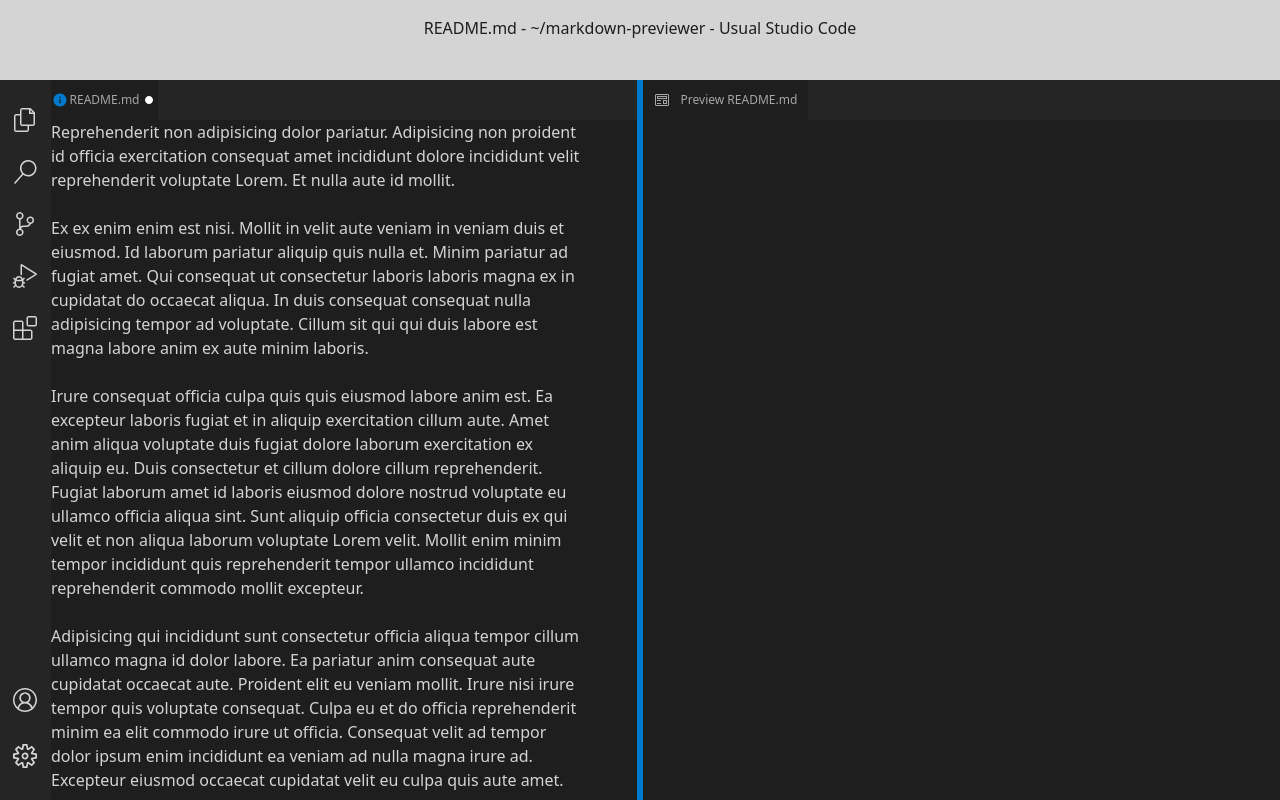
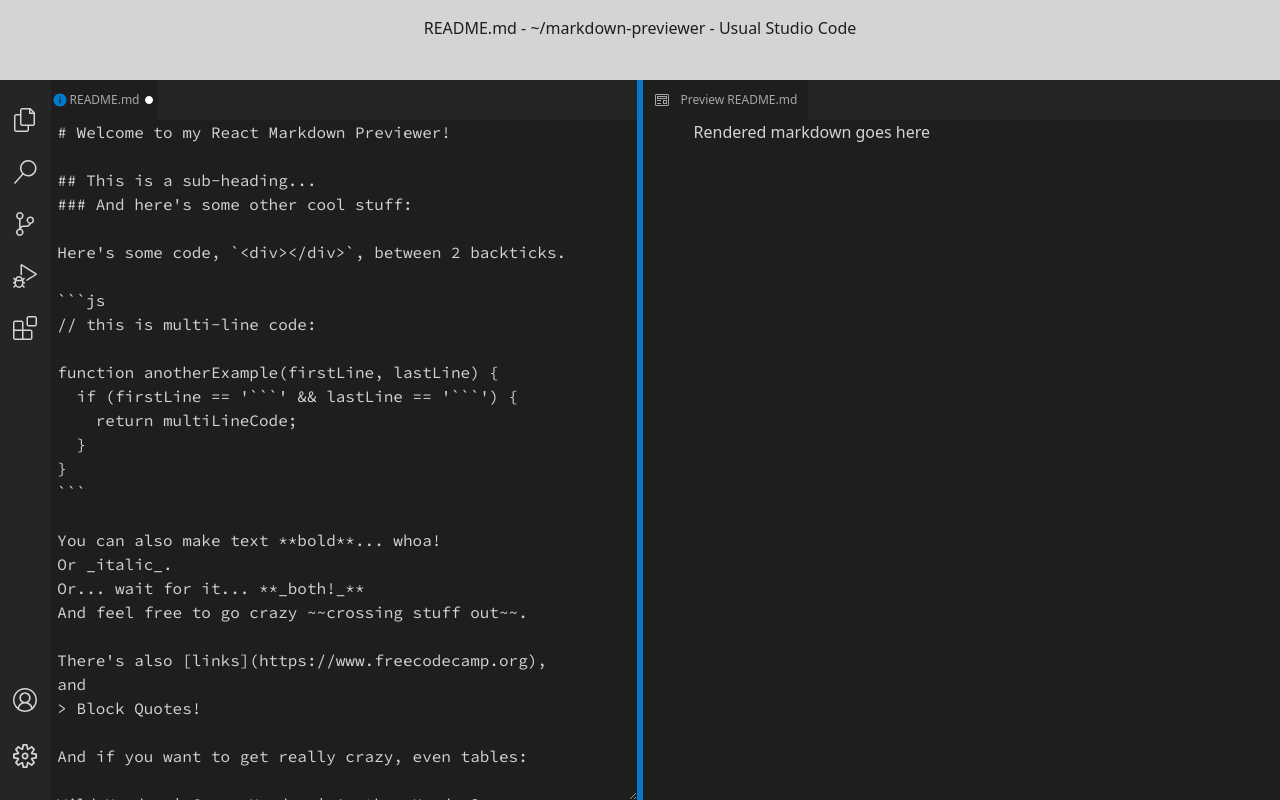
Before and after one commit to kimjisena/markdown-previewer, a React (Create React App) app: page / in a window 1280 px wide. Built offline with nearby package versions, Linux system fonts and the light colour scheme.

Commit message:
add monospace font to editor

```diff
--- a/src/components/desktop/Editor.jsx
+++ b/src/components/desktop/Editor.jsx
@@ -9,15 +9,52 @@ import {VscExtensions} from 'react-icons/vsc';
 import {VscAccount} from 'react-icons/vsc';
 import { VscSettingsGear } from 'react-icons/vsc';
 
-const placeholder = `Reprehenderit non adipisicing dolor pariatur. Adipisicing non proident id officia exercitation consequat amet incididunt dolore incididunt velit reprehenderit voluptate Lorem. Et nulla aute id mollit.
 
-Ex ex enim enim est nisi. Mollit in velit aute veniam in veniam duis et eiusmod. Id laborum pariatur aliquip quis nulla et. Minim pariatur ad fugiat amet. Qui consequat ut consectetur laboris laboris magna ex in cupidatat do occaecat aliqua. In duis consequat consequat nulla adipisicing tempor ad voluptate. Cillum sit qui qui duis labore est magna labore anim ex aute minim laboris.
+const placeholder = `# Welcome to my React Markdown Previewer!
 
-Irure consequat officia culpa quis quis eiusmod labore anim est. Ea excepteur laboris fugiat et in aliquip exercitation cillum aute. Amet anim aliqua voluptate duis fugiat dolore laborum exercitation ex aliquip eu. Duis consectetur et cillum dolore cillum reprehenderit. Fugiat laborum amet id laboris eiusmod dolore nostrud voluptate eu ullamco officia aliqua sint. Sunt aliquip officia consectetur duis ex qui velit et non aliqua laborum voluptate Lorem velit. Mollit enim minim tempor incididunt quis reprehenderit tempor ullamco incididunt reprehenderit commodo mollit excepteur.
+## This is a sub-heading...
+### And here's some other cool stuff:
 
-Adipisicing qui incididunt sunt consectetur officia aliqua tempor cillum ullamco magna id dolor labore. Ea pariatur anim consequat aute cupidatat occaecat aute. Proident elit eu veniam mollit. Irure nisi irure tempor quis voluptate consequat. Culpa eu et do officia reprehenderit minim ea elit commodo irure ut officia. Consequat velit ad tempor dolor ipsum enim incididunt ea veniam ad nulla magna irure ad. Excepteur eiusmod occaecat cupidatat velit eu culpa quis aute amet.
+Here's some code, \`<div></div>\`, between 2 backticks.
 
-Aliqua sint duis aute Lorem consectetur proident esse labore labore ex cillum. Velit ad aliqua non amet aliquip non et minim. Deserunt deserunt dolore ullamco ipsum non enim proident pariatur officia elit. Fugiat minim ullamco occaecat reprehenderit ex. Est excepteur minim esse non velit. Amet aute amet ea occaecat. Consectetur qui magna quis nostrud.`
+\`\`\`js
+// this is multi-line code:
+
+function anotherExample(firstLine, lastLine) {
+  if (firstLine == '\`\`\`' && lastLine == '\`\`\`') {
+    return multiLineCode;
+  }
+}
+\`\`\`
+
+You can also make text **bold**... whoa!
+Or _italic_.
+Or... wait for it... **_both!_**
+And feel free to go crazy ~~crossing stuff out~~.
+
+There's also [links](https://www.freecodecamp.org), and
+> Block Quotes!
+
+And if you want to get really crazy, even tables:
+
+Wild Header | Crazy Header | Another Header?
+------------ | ------------- | -------------
+Your content can | be here, and it | can be here....
+And here. | Okay. | I think we get it.
+
+- And of course there are lists.
+  - Some are bulleted.
+     - With different indentation levels.
+        - That look like this.
+
+
+1. And there are numbered lists too.
+1. Use just 1s if you want!
+1. And last but not least, let's not forget embedded images:
+
+![freeCodeCamp Logo](https://cdn.freecodecamp.org/testable-projects-fcc/images/fcc_secondary.svg)
+`;
+
 
 function Editor() {
   return (
@@ -44,7 +81,7 @@ function Editor() {
                 <GoPrimitiveDot className={`text-[white]`} size={`16px`} />
             </div>
         </div>
-        <textarea id="editor" className={`w-full h-full border-0 bg-black px-[8%]`} value={placeholder}>
+        <textarea id="editor" className={`w-full h-[85vh] border-0 bg-black px-[9%]`} value={placeholder}>
         </textarea>
     </div>
   );
--- a/src/components/desktop/Previewer.jsx
+++ b/src/components/desktop/Previewer.jsx
@@ -3,7 +3,7 @@ import {VscPreview} from 'react-icons/vsc';
 
 function Previewer() {
   return (
-    <div id='preview' className={`fixed right-0 w-[49.8%] top-[10vh]`}>
+    <div className={`fixed right-0 w-[49.8%] top-[10vh]`}>
         <div className={`bg-subhead h-[5vh] text-subheadText text-xs`}>
             <div className={'flex h-full bg-black w-[26%] justify-evenly items-center'}>
                 <VscPreview className={`inline bg-black`} size={`16px`}/>
@@ -12,6 +12,7 @@ function Previewer() {
                 </h1>
             </div>
         </div>
+        <div id='preview' className={`px-[8%]`}>Rendered markdown goes here</div>
     </div>
   )
 }
--- a/src/index.css
+++ b/src/index.css
@@ -1,5 +1,8 @@
+@import url('https://fonts.googleapis.com/css2?family=Source+Code+Pro&display=swap');
+
 @tailwind base;
 @tailwind components;
+
 body {
     padding: 2rem;
     background-color: #1e1e1e;
@@ -7,4 +10,8 @@ body {
     width: 100%;
 }
 
+#editor {
+    font-family: 'Source Code Pro', monospace;
+}
+
 @tailwind utilities;
```
